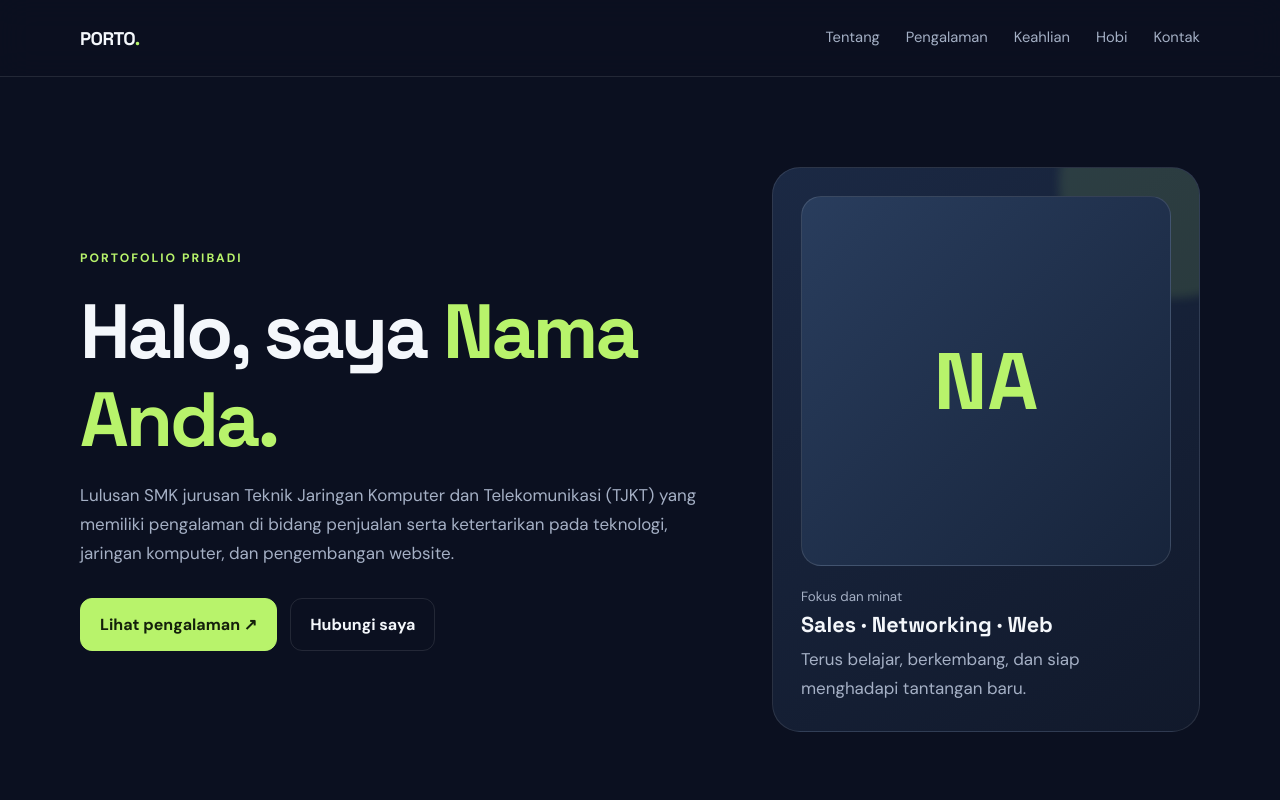
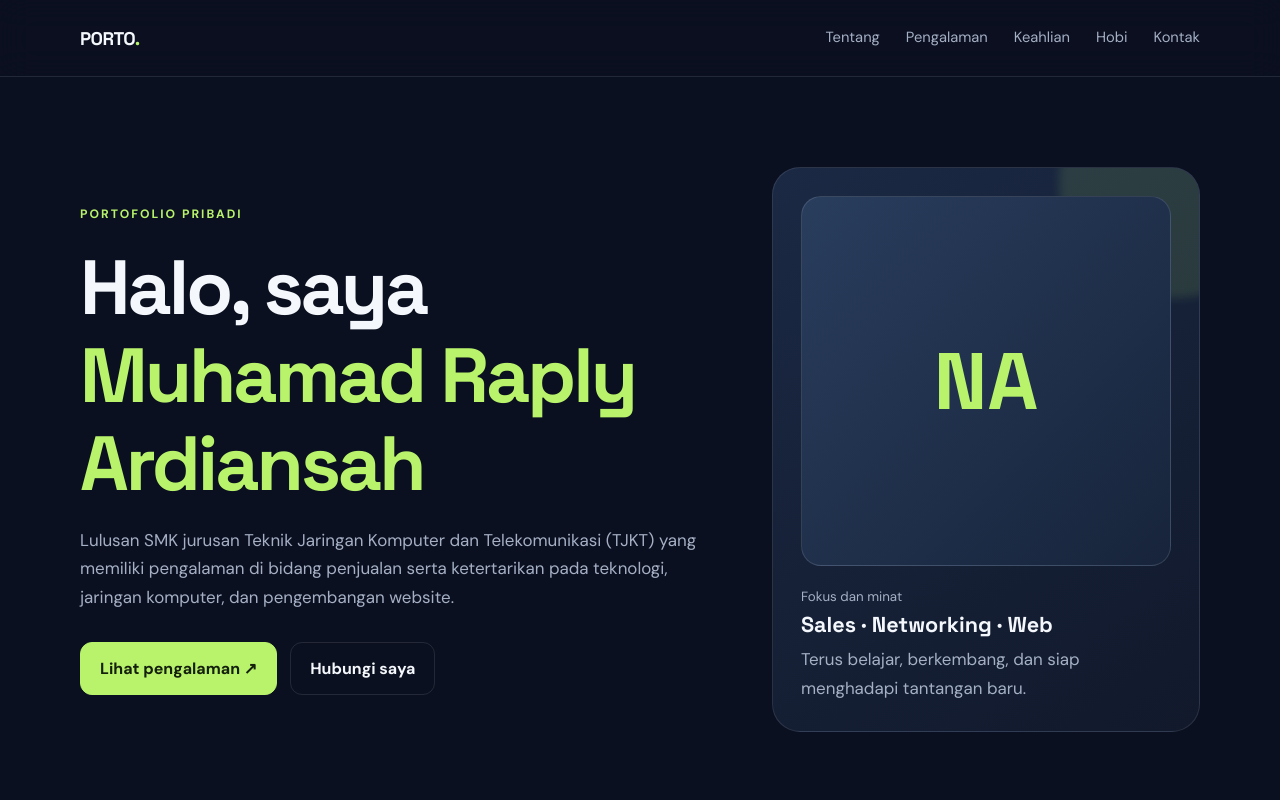
Before and after one commit to ardian367/website-personal, a plain HTML site: page index.html in a window 1280 px wide. Shown: the top 800 px of the page. Drawn offline with Linux system fonts and the light colour scheme.

Commit message:
index.html

```diff
--- a/index.html
+++ b/index.html
@@ -108,7 +108,7 @@
       <div>
         <div class="eyebrow">Portofolio pribadi</div>
         <!-- Ganti Nama Anda dengan nama lengkap -->
-        <h1>Halo, saya <span>Nama Anda.</span></h1>
+        <h1>Halo, saya <span>Muhamad Raply Ardiansah</span></h1>
         <p>Lulusan SMK jurusan Teknik Jaringan Komputer dan Telekomunikasi (TJKT) yang memiliki pengalaman di bidang penjualan serta ketertarikan pada teknologi, jaringan komputer, dan pengembangan website.</p>
         <div class="actions">
           <a class="btn btn-primary" href="#pengalaman">Lihat pengalaman ↗</a>
```
